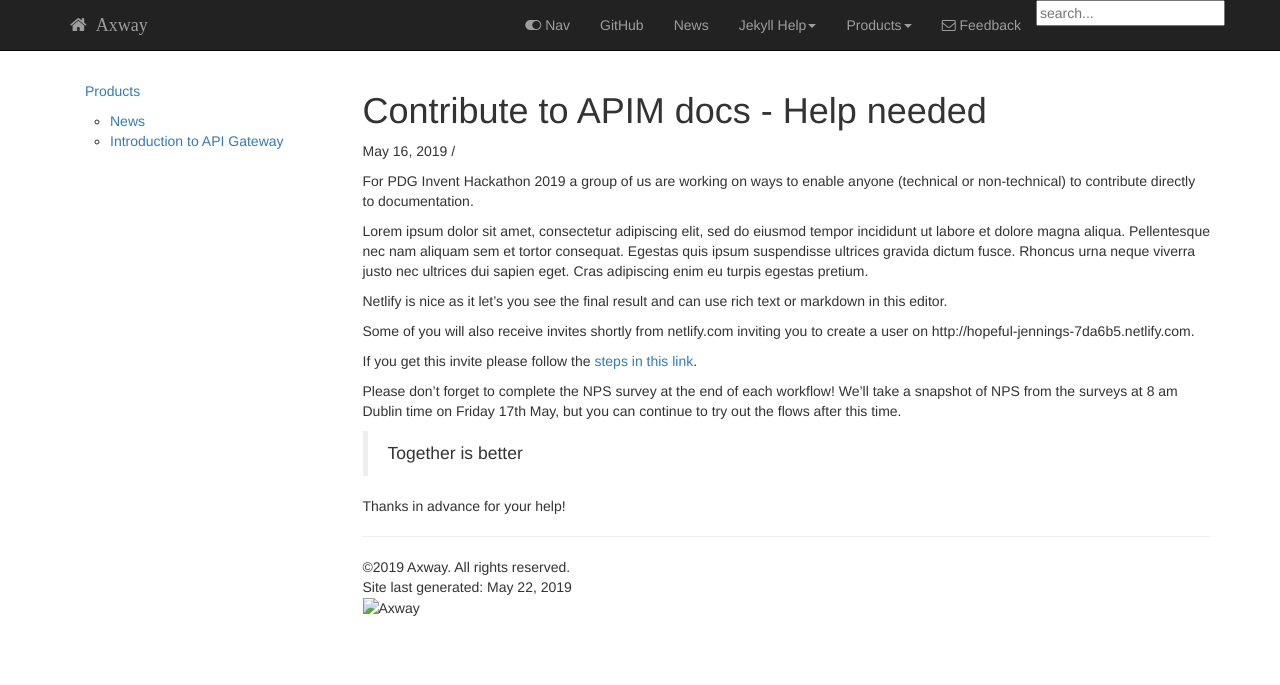
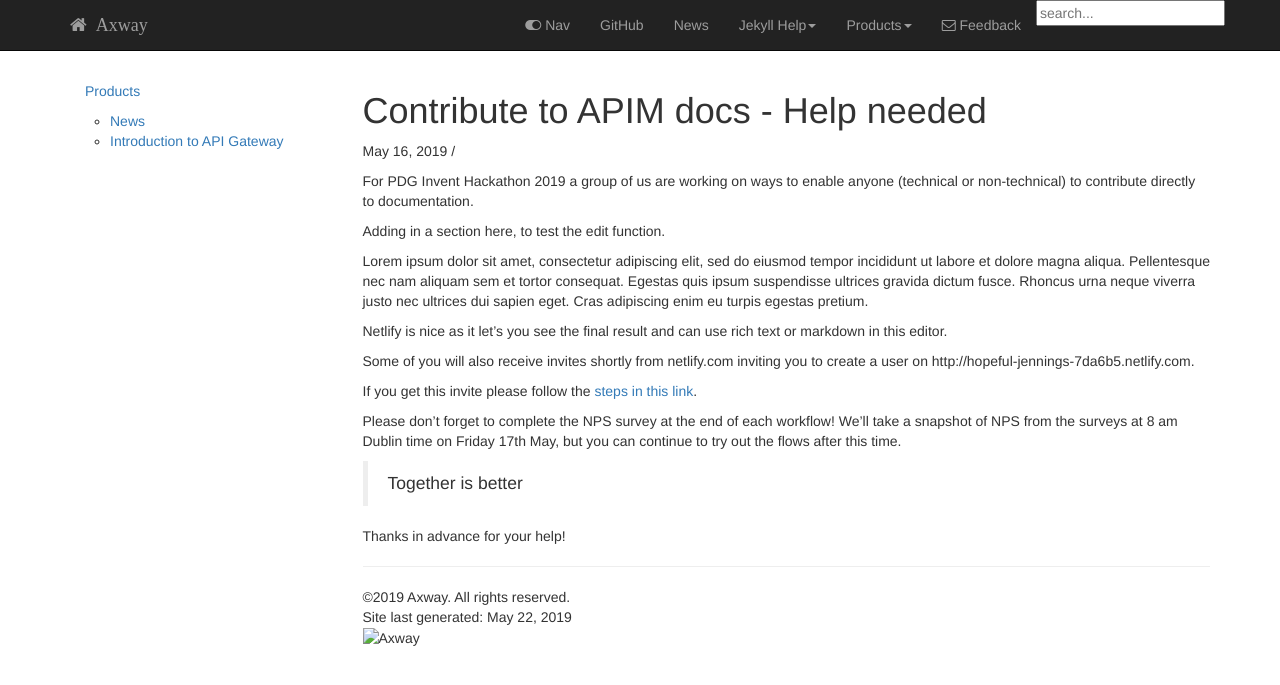
Before and after one commit to andreamussap/Axway_Docs4All_Hackathon, a Jekyll site: the page built from doctheme/_posts/2016-02-26-sample-post-jekyll.md, in a window 1280 px wide. Shown: the top 685 px of the page. Built offline with Jekyll 4.4.1, drawn with Linux system fonts in a browser that asks for light colours; nearby versions of some CDN libraries; library files that are not in the unit come from our copies; comment, search, counter and statistics services are not loaded.

Commit message:
Update Document “2016-02-26-sample-post-jekyll”

```diff
--- a/doctheme/_posts/2016-02-26-sample-post-jekyll.md
+++ b/doctheme/_posts/2016-02-26-sample-post-jekyll.md
@@ -3,6 +3,8 @@
 date: 2019-05-16T13:13:31.836Z
 ---
 For PDG Invent Hackathon 2019 a group of us are working on ways to enable anyone (technical or non-technical) to contribute directly to documentation.
+
+Adding in a section here, to test the edit function.
 
 Lorem ipsum dolor sit amet, consectetur adipiscing elit, sed do eiusmod tempor incididunt ut labore et dolore magna aliqua. Pellentesque nec nam aliquam sem et tortor consequat. Egestas quis ipsum suspendisse ultrices gravida dictum fusce. Rhoncus urna neque viverra justo nec ultrices dui sapien eget. Cras adipiscing enim eu turpis egestas pretium.
 
@@ -15,8 +17,6 @@
 Please don’t forget to complete the NPS survey at the end of each workflow! We’ll take a snapshot of NPS from the surveys at 8 am Dublin time on Friday 17th May, but you can continue to try out the flows after this time.
 
 > Together is better
->
->
 
 Thanks in advance for your help!
 
```
